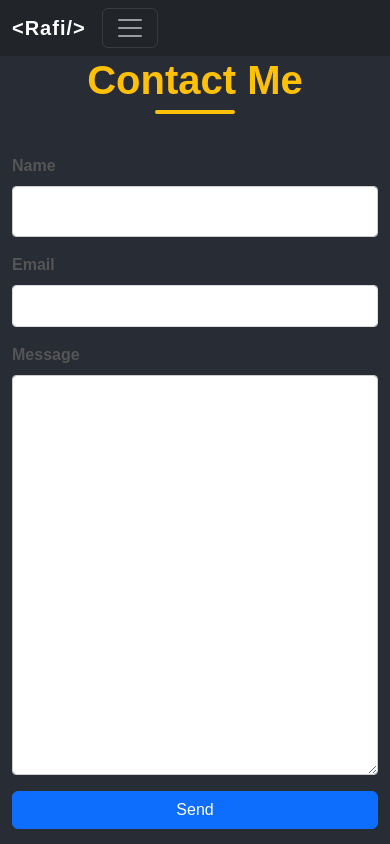
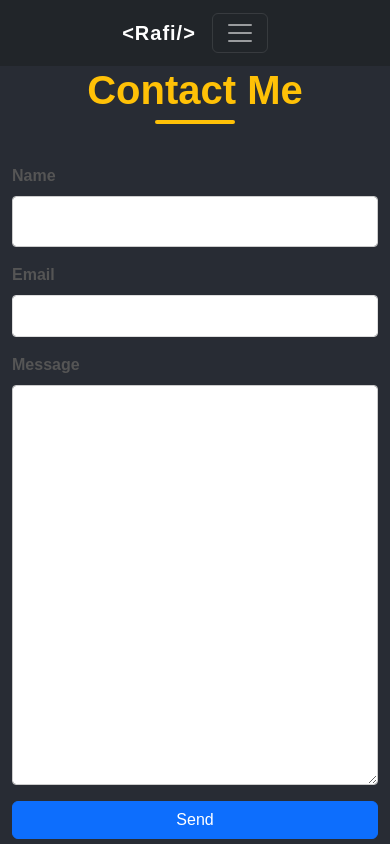
Before and after one commit to mezbaur2004/portfolioFrontend, a React (Vite) app: page /contact in a window 390 px wide. Built offline with nearby package versions, Linux system fonts and the light colour scheme.

Commit message:
another css

```diff
--- a/src/css/header-about.css
+++ b/src/css/header-about.css
@@ -229,7 +229,9 @@ body {
     .container-fluid{
         display: flex;
         flex-direction: column;
-        align-content: space-between;
+        justify-content: space-between;
+        align-items: center;
+        padding: 5px;
     }
 }
 
```
